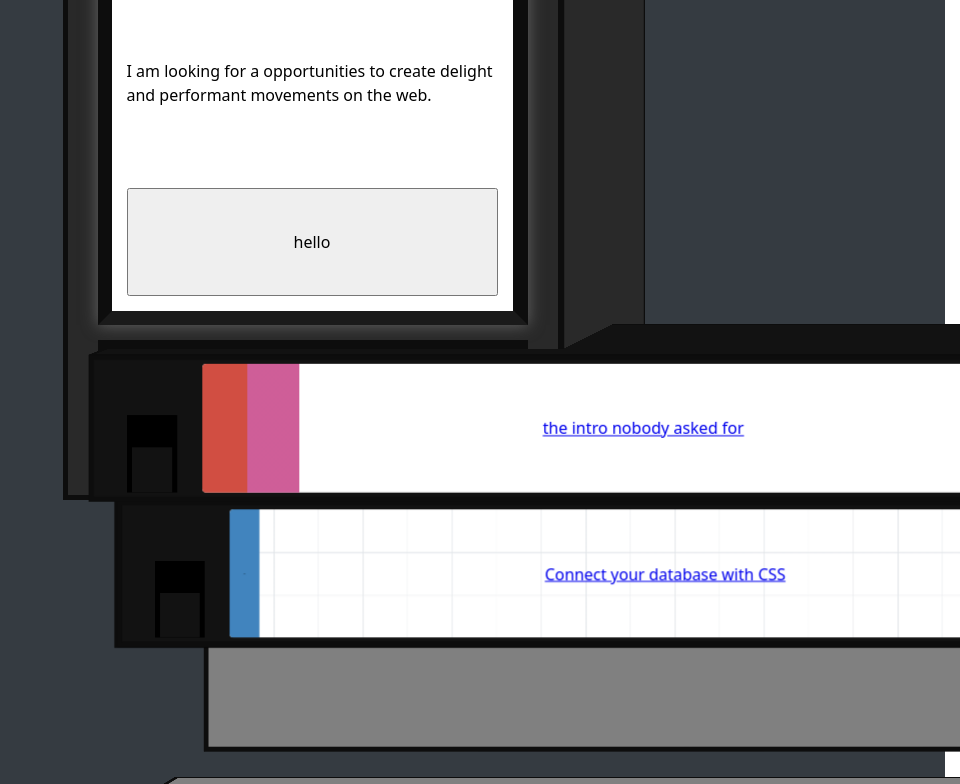
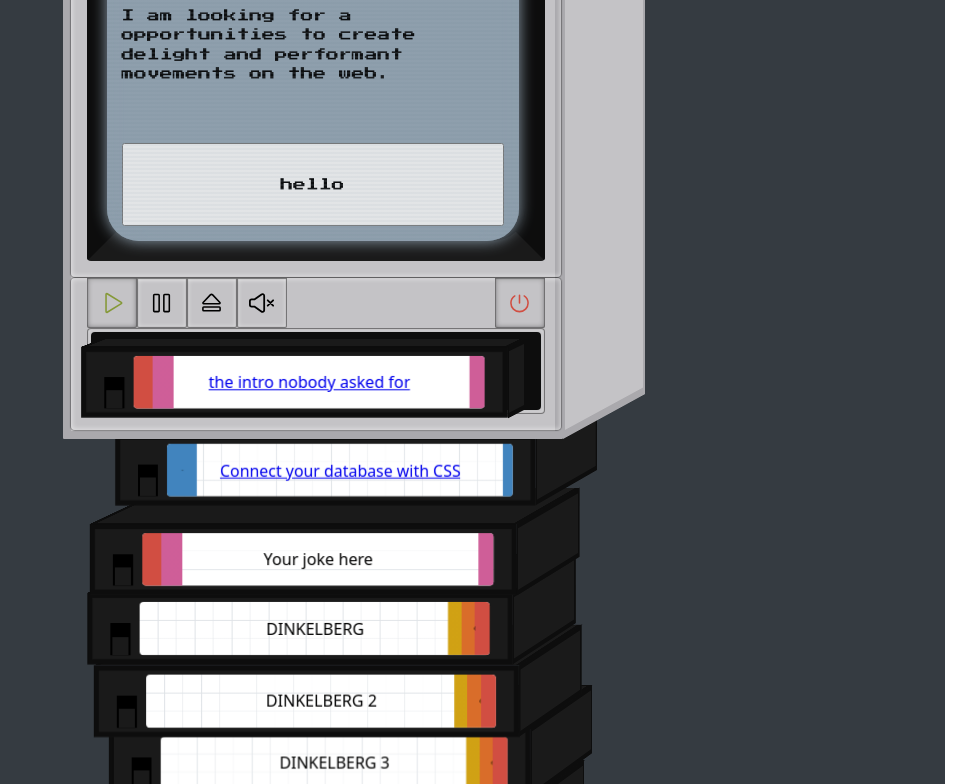
Before and after one commit to copyandpaetow/copyandpaetow.github.io, an Astro site: page / in a window 1280 px wide. Shown: the part 332-1116 px from the top of the page, without its empty margins (320-1280 px from the left). Built offline with nearby package versions, Linux system fonts and the light colour scheme; Astro itself is replaced by a stand-in of ours.

Commit message:
feat: make tv more realistic

```diff
--- a/src/components/Cassette.astro
+++ b/src/components/Cassette.astro
@@ -5,23 +5,21 @@ export interface Props {
 	decoType?: "a" | "b" | "c";
 	tapeType?: "blank" | "stripes" | "checked";
 	id?: string;
-	disabled?: boolean;
 }
 
-const { decoType = "a", tapeType = "blank", id, disabled } = Astro.props;
+const { decoType = "a", tapeType = "blank", id } = Astro.props;
 
 const randomNumber = (min: number, max: number) => {
 	return Math.floor(Math.random() * (max - min + 1) + min);
 };
 
-const randomXOffset = randomNumber(-7, 7);
-const randomZOffset = randomNumber(0, 100);
+const randomXOffset = randomNumber(-3, 3);
+const randomZOffset = randomNumber(10, 100);
 ---
 
 <article
 	class="cassette-scene"
 	{...id && { id }}
-	{...disabled && { "aria-disabled": "true" }}
 	style=`
 	--cassette-offset-x: ${randomXOffset}%;
 	--cassette-offset-z: ${randomZOffset}px;`
@@ -33,7 +31,6 @@ const randomZOffset = randomNumber(0, 100);
 			</div>
 		</div>
 	</Block>
-	<Block className={`cassette-cover ${disabled && "force-full-scene"}`} />
 	<slot name="screen" />
 </article>
 
@@ -41,50 +38,20 @@ const randomZOffset = randomNumber(0, 100);
 	@layer components {
 		.cassette-scene {
 			display: grid;
-			grid-template-columns:
-				[cover-start] var(--cover-offset-inline)
-				[cassette-start] 1fr
-				[cassette-end] var(--cover-offset-inline)
-				[cover-end];
-
-			grid-template-rows:
-				[cover-start] var(--cover-offset-block)
-				[cassette-start] 1fr
-				[cassette-end] var(--cover-offset-block)
-				[cover-end];
-
+			justify-items: center;
 			transform: translateX(calc(var(--cassette-offset-x))) translateZ(var(--cassette-offset-z));
-
-			&[aria-disabled="true"] {
-				transform: rotateY(180.01deg) rotateY(90.01deg) translateX(-50%) rotateY(-90.01deg);
-			}
-		}
-
-		.cassette-cover {
-			--block-background: grey;
-			--block-depth: calc(var(--cassette-depth));
-			--block-border: var(--border);
-
-			transform: rotateY(90.01deg) translateX(calc(var(--cover-offset-depth) * 2))
-				rotateY(-90.01deg);
-
-			grid-area: cover / cover;
-
-			& > [data-block-side="front"] {
-				height: 100%;
-				--block-background: hsla(0, 0%, 0%, 0.7);
-			}
+			font-size: var(--font--1);
 		}
 
 		.cassette {
-			--cassette-background: hsla(0, 0%, 7%, 1);
+			--cassette-background: hsla(0, 0%, 10%, 1);
 
 			--block-border: var(--border-width) solid var(--black);
 			--block-background: var(--cassette-background);
 			--block-aspect-ratio: var(--cassette-aspect-ratio);
 			--block-depth: calc(var(--cassette-depth));
 
-			grid-area: cassette / cassette;
+			grid-area: 1 / 1;
 
 			& > [data-block-side="front"] {
 				height: 100%;
@@ -125,6 +92,7 @@ const randomZOffset = randomNumber(0, 100);
 		}
 
 		.tape {
+			height: 100%;
 			background-color: white;
 			border-radius: 0.25rem;
 			display: grid;
@@ -154,6 +122,15 @@ const randomZOffset = randomNumber(0, 100);
 						var(--stripe-color) calc(33% + 1px)
 					),
 					repeating-linear-gradient(to right, white, white 5%, var(--stripe-color) calc(5% + 1px));
+			}
+
+			& > * {
+				height: 100%;
+				overflow: hidden;
+
+				-webkit-line-clamp: 2;
+				-webkit-box-orient: vertical;
+				display: -webkit-box;
 			}
 		}
 
--- a/src/components/CassetteScreen.astro
+++ b/src/components/CassetteScreen.astro
@@ -1,12 +1,13 @@
 ---
 export interface Props {
 	className?: string;
+	overlay?: "lines";
 }
 
-const { className = "" } = Astro.props;
+const { className = "", overlay = "" } = Astro.props;
 ---
 
-<section class=`cassette-content screen ${className}`>
+<section class=`cassette-content screen ${className} ${overlay}`>
 	<slot />
 </section>
 
@@ -14,10 +15,43 @@ const { className = "" } = Astro.props;
 	@layer components {
 		.screen {
 			--save-screen-padding: var(--space--1);
+			--screen-background: hsl(207.1, 15.9%, 61.76%);
 
+			border-radius: var(--screen-border-radius);
 			padding: var(--save-screen-padding);
-			background-color: white;
+			background-color: var(--screen-background);
 			overflow: hidden;
+			font-family: "Press Start 2P";
+			font-size: var(--font--2);
+
+			box-shadow:
+				inset 0px 0px 15px 0px var(--screen-background),
+				0px 0px 15px 0px var(--screen-background);
+
+			& h1 {
+				font-size: var(--font-1);
+			}
+
+			& h2 {
+				font-size: var(--font--1);
+			}
+		}
+
+		.lines {
+			position: relative;
+
+			&::after {
+				content: "";
+				position: absolute;
+				inset: 0;
+				background: linear-gradient(
+					to bottom,
+					hsla(207.1, 15.9%, 61.76%, 0.2) 50%,
+					hsla(207.1, 15.9%, 51.76%, 0.1) 50%
+				);
+				background-size: 100% 4px;
+				pointer-events: none;
+			}
 		}
 	}
 </style>
--- a/src/components/TV.astro
+++ b/src/components/TV.astro
@@ -1,5 +1,6 @@
 ---
 import TVButtons from "./TVButtons.astro";
+import StaticBackground from "./TVStaticBackground.astro";
 import Block from "./block.astro";
 export interface Props {
 	className?: string;
@@ -11,9 +12,14 @@ const { className = "" } = Astro.props;
 <div class=`tv-scene flat-scene ${className}`>
 	<Block className="tv">
 		<div slot="front" class="tv-front">
+			<div class="screen-module">
+				<StaticBackground className="static-background" />
+			</div>
+			<div class="vhs-player-module">
+				<TVButtons className="vhs-controls" />
+				<aside class="vhs-slot"></aside>
+			</div>
 			<aside class="static-background"></aside>
-			<aside class="cassette-slot"></aside>
-			<TVButtons className="buttons" />
 		</div>
 		<div slot="right" class="speaker"></div>
 		<div slot="left" class="speaker"></div>
@@ -29,56 +35,74 @@ const { className = "" } = Astro.props;
 		.tv-scene {
 			--tv-width: clamp(300px, calc(100vw - 2 * 1rem), 500px);
 			--tv-depth: 300px;
-			--tv-background: hsla(0, 0%, 16%, 1);
-			--tv-padding-block: var(--space--1);
-			--tv-padding-inline: var(--space--1);
+			--tv-background: hsl(255, 2%, 77%);
+			--tv-border-width: 2px;
+			--tv-outer-border-width: 2px;
+
+			--tv-dark: hsl(255, 2%, 22%);
+			--tv-light: hsl(255, 2%, 67%);
+
+			--tv-outer-border: var(--tv-outer-border-width) solid var(--tv-light);
+
+			--tv-inner-boxshadow: inset 0px 0px 1px 1px hsla(0, 0%, 0%, 0.5),
+				inset 0px 0px 5px 1px hsla(0, 0%, 100%, 0.5);
+
+			--cassette-depth: 220px;
+			--cassette-aspect-ratio: 4;
 
 			--cassettes-offset-z: calc((var(--tv-depth) - var(--cassette-depth)) / 2);
+			--cassette-active-offset-z: calc(var(--cassette-depth) / 4);
 
-			--cassette-depth: 220px;
-			--cassette-aspect-ratio: 5;
+			--module-padding: 0.75rem;
+			--module-border-radius: 0.25rem;
+			--module-gap: 1px;
 
-			--cover-offset-block: var(--space--3);
-			--cover-offset-inline: var(--space--2);
-			--cover-offset-depth: var(--space--2);
+			--screen-module-ratio: 1.2;
 
-			--tv-button-padding-block: var(--space--3);
-			--tv-button-font-size: var(--font--2);
-			--tv-buttons-padding-block-start: var(--space--1);
-
-			--cassette-slot-padding-block-start: var(--space--1);
-			--cassette-slot-height: calc(
-				(var(--tv-width) - var(--tv-padding-inline) * 2) / var(--cassette-aspect-ratio) +
-					var(--cover-offset-block) * 2
+			--screen-height: calc(
+				(
+					(var(--tv-width) - 2 * var(--tv-outer-border-width) - 2 * var(--module-padding)) /
+						var(--screen-module-ratio)
+				)
 			);
 
-			--screen-frame-block: var(--space--1);
-			--screen-frame-inline: var(--space--1);
+			--screen-background: black;
+			--screen-border-radius: 1rem;
+			--screen-padding: 0.5rem;
+
+			--vhs-controls-height: 50px;
+			--vhs-padding: 0.25rem;
+			--vhs-slot-ratio: calc(var(--cassette-aspect-ratio) - 0.25);
+
+			--vhs-slot-width: calc(
+				var(--tv-width) - 2 * var(--module-padding) - 2 * var(--tv-outer-border-width)
+			);
+
+			--vhs-slot-height: calc((var(--vhs-slot-width) / (var(--vhs-slot-ratio))));
+
+			--tv-height: calc(
+				var(--screen-height) + var(--vhs-controls-height) + var(--vhs-slot-height) + 2 *
+					var(--vhs-padding) + 2 * var(--tv-outer-border-width) + 3 * var(--module-padding) +
+					var(--module-gap) * 2
+			);
+
+			--screen-border-offset: calc(var(--tv-outer-border-width) + var(--module-padding));
 
 			width: var(--tv-width);
 
-			@media (min-width: 28rem) {
-				--cassette-aspect-ratio: 6;
+			@media (min-width: 22rem) {
+				--cassette-aspect-ratio: 5;
+				--screen-padding: 1rem;
+				--screen-border-radius: 1.5rem;
+				--tv-outer-border-width: 4px;
 			}
 
-			@media (min-width: 32rem) {
-				--cassette-aspect-ratio: 7;
-				--tv-padding-inline: var(--space-1);
-				--tv-padding-block: var(--space-1);
-			}
-		}
-
-		@media (min-width: 28rem) {
-			.tv-scene {
+			@media (min-width: 28rem) {
+				--module-padding: 1rem;
+				--screen-padding: 1.25rem;
+				--screen-border-radius: 2rem;
 				--cassette-aspect-ratio: 6;
-			}
-		}
-
-		@media (min-width: 32rem) {
-			.tv-scene {
-				--cassette-aspect-ratio: 7;
-				--tv-padding-inline: var(--space-1);
-				--tv-padding-block: var(--space-1);
+				--tv-outer-border-width: 8px;
 			}
 		}
 
@@ -98,73 +122,108 @@ const { className = "" } = Astro.props;
 		.tv {
 			--block-depth: var(--tv-depth);
 			--block-background: var(--tv-background);
-			--block-border: var(--border);
+			--block-border: var(--tv-outer-border);
+
+			& > * {
+				border-radius: calc(var(--tv-border-width) / 2);
+			}
 		}
 
 		.tv-front {
 			height: 100%;
 			display: grid;
+			row-gap: var(--module-gap);
+		}
+
+		.screen-module {
+			aspect-ratio: var(--screen-module-ratio);
+			padding: var(--module-padding);
+
+			border-radius: var(--module-border-radius);
+			box-shadow:
+				0px 0px 1px 1px hsla(0, 0%, 0%, 0.33),
+				inset 0px 0px 5px 1px hsla(0, 0%, 100%, 0.5);
+
+			display: grid;
+			grid-template-columns:
+				[full-screen-start] var(--screen-padding)
+				[screen-content-start] 1fr
+				[screen-content-end] var(--screen-padding)
+				[full-screen-end];
+
 			grid-template-rows:
-				[frame-start] var(--screen-frame-block)
-				[screen-start] max-content
-				[screen-end] var(--screen-frame-block)
-				[frame-end cassette-padding-start] var(--cassette-slot-padding-block-start)
-				[cassette-padding-end cassette-slot-start] max-content
-				[cassette-slot-end buttons-padding-start] var(--tv-buttons-padding-block-start)
-				[buttons-padding-end buttons-start] max-content
-				[buttons-end];
-
-			grid-template-columns:
-				[frame-start] var(--screen-frame-block)
-				[center-start] 1fr
-				[center-end] var(--screen-frame-inline)
-				[frame-end];
-
-			padding: var(--tv-padding-block) var(--tv-padding-inline);
+				[full-screen-start] var(--screen-padding)
+				[screen-content-start] calc(var(--screen-height) - 2 * var(--screen-padding))
+				[screen-content-end] var(--screen-padding)
+				[full-screen-end];
 
 			&::before {
 				content: "";
-				grid-area: frame/frame;
-				width: 100%;
-				aspect-ratio: 1;
-				border-inline: var(--screen-frame-inline) solid var(--black);
-				border-block: var(--screen-frame-block) solid var(--light-black);
-				box-shadow:
-					inset 0px 0px 15px 0px hsl(0, 0%, 60%),
-					0px 0px 15px 0px hsl(0, 0%, 40%);
+				grid-area: full-screen / full-screen;
+				background: var(--screen-background);
+				border-radius: var(--module-border-radius);
+				border-inline: var(--screen-border-radius) solid var(--black);
+				border-block: var(--screen-border-radius) solid var(--light-black);
 			}
 
-			.static-background {
-				grid-area: screen/center;
-				background: repeating-radial-gradient(circle at 50% 50%, white, black 0.00085px);
+			&::after {
+				content: "";
+				grid-area: screen-content / screen-content;
+				border-radius: var(--screen-border-radius);
+				background: var(--black);
 			}
 
-			.cassette-slot {
-				grid-area: cassette-slot/frame;
+			> .static-background {
+				grid-area: screen-content / screen-content;
+				border-radius: var(--screen-border-radius);
 				background: var(--black);
-				height: var(--cassette-slot-height);
+				z-index: 1;
+				opacity: 0;
+			}
+		}
+
+		.vhs-player-module {
+			padding: var(--module-padding);
+			border-radius: var(--module-border-radius);
+			padding-top: 0;
+
+			box-shadow:
+				0px 0px 1px 1px hsla(0, 0%, 0%, 0.33),
+				inset 0px 0px 5px 1px hsla(0, 0%, 100%, 0.5);
+		}
+
+		.vhs-controls {
+			border-radius: var(--module-border-radius);
+			height: var(--vhs-controls-height);
+		}
+
+		.vhs-slot {
+			border-radius: var(--module-border-radius);
+
+			padding: var(--vhs-padding);
+			padding-top: 0;
+			height: calc(var(--vhs-slot-height) + 2 * var(--vhs-padding));
+			box-shadow: var(--tv-inner-boxshadow);
+
+			&::before {
+				content: "";
+				position: absolute;
+				inset: var(--vhs-padding);
+				background: var(--black);
+				border-radius: var(--module-border-radius);
 			}
 
-			.buttons {
-				grid-area: buttons/frame;
-			}
-
-			.cassette-slot::after {
+			&::after {
 				content: "Copy and Paetow VHS Player deluxe";
-				grid-area: tv-slot/center;
 				background: var(--tv-background);
-				position: relative;
-				width: calc(100% - 2 * (var(--border-width)));
-				height: calc(100% - 2 * (var(--border-width)));
-				left: var(--border-width);
-				top: var(--border-width);
+				position: absolute;
+				inset: calc(var(--vhs-padding) + var(--tv-border-width));
 				transform: rotateX(-90.01deg);
 				transform-origin: top;
 				transition: transform 400ms ease 400ms;
 				display: grid;
 				place-content: center;
 				font-weight: bold;
-				color: goldenrod;
 			}
 		}
 
@@ -172,28 +231,45 @@ const { className = "" } = Astro.props;
 			display: grid;
 			grid-auto-flow: row;
 			grid-auto-rows: max-content;
-			padding-inline: var(--tv-padding-inline);
 			row-gap: 2px;
+
+			.cassette {
+				height: calc(var(--vhs-slot-height) - 2 * var(--vhs-padding));
+				aspect-ratio: var(--cassette-aspect-ratio);
+			}
 
 			&:not(:has(:target)) > article:first-of-type,
 			& :target {
-				--button-line-height: 1.1;
-				--button-panel-height: calc(var(--tv-button-font-size) * var(--button-line-height));
-				--first-cassette-offset: calc(
-					(
-							var(--tv-padding-block) + var(--tv-buttons-padding-block-start) +
-								var(--cassette-slot-padding-block-start) + var(--button-panel-height) +
-								var(--cassette-slot-height) + var(--cover-offset-block) * 2
-						) * -1
-				);
+				transform: none;
+				margin-top: calc(var(--tv-height) * -1);
+				height: var(--tv-height);
+				width: var(--tv-width);
 
-				transform: none;
-				margin-top: var(--first-cassette-offset);
+				display: grid;
+				grid-template-columns:
+					var(--screen-border-offset) [content-start] var(--screen-padding) [screen-start] 1fr [screen-end] var(
+						--screen-padding
+					)
+					[content-end] var(--screen-border-offset);
+				grid-template-rows:
+					var(--screen-border-offset) var(--screen-padding) [screen-start] calc(
+						var(--screen-height) - 2 * var(--screen-padding)
+					)
+					[screen-end] var(--screen-padding) var(--module-padding) var(--vhs-controls-height)
+					var(--vhs-padding)
+					[vhs-slot-start]
+					var(--vhs-slot-height)
+					[vhs-slot-end]
+					var(--vhs-padding)
+					var(--screen-border-offset);
 			}
 
 			&:not(:has(:target)) > article:first-of-type .cassette,
 			& :target .cassette {
-				transform: translateZ(calc(var(--cassettes-offset-z) * 2));
+				grid-area: vhs-slot / content;
+
+				transform: translateZ(calc(var(--cassettes-offset-z) + var(--cassette-active-offset-z)))
+					translateY(calc(var(--vhs-padding) * 2));
 			}
 
 			& > article:nth-of-type(2) {
@@ -201,34 +277,14 @@ const { className = "" } = Astro.props;
 			}
 
 			.screen {
-				--screen-width: calc(
-					var(--tv-width) - (2 * var(--screen-frame-inline)) - (2 * var(--tv-padding-inline)) -
-						(2 * var(--border-width)) + 1px
-				);
-				--screen-offset: calc(
-					(
-							var(--screen-width) + (var(--screen-frame-block) / 2) +
-								(var(--cassette-slot-padding-block-start)) + var(--cover-offset-block) * 2
-						) * -1
-				);
-
 				transform: translateZ(var(--cassettes-offset-z));
 				display: none;
-				position: absolute;
-				width: calc(var(--screen-width));
-				aspect-ratio: 1;
-				top: var(--screen-offset);
-				left: calc(var(--cassettes-offset-z) / 2 - 1px);
+				grid-area: screen / screen;
 			}
 
 			&:not(:has(:target)) > article:first-of-type .screen,
 			& :target .screen {
 				display: grid;
-			}
-
-			&:not(:has(:target)) > article:first-of-type .cassette-cover,
-			& :target .cassette-cover {
-				display: none;
 			}
 
 			> :target {
@@ -239,18 +295,18 @@ const { className = "" } = Astro.props;
 
 		.speaker {
 			--grill-separator: var(--space--1);
-			--grill-spacing: 2px;
+			--grill-spacing: 4px;
 
 			display: grid;
-			place-content: end center;
+			place-content: start center;
 			height: 100%;
-			width: var(--block-depth);
-			padding: var(--tv-padding-block) var(--tv-padding-inline);
+			width: 100%;
+			padding: var(--module-padding);
 
 			&::before {
 				content: "";
 				aspect-ratio: 2.5;
-				width: calc(var(--block-depth) - var(--tv-padding-inline) * 2);
+				width: calc(var(--tv-depth) * 0.8);
 				display: block;
 
 				background: linear-gradient(
@@ -264,8 +320,8 @@ const { className = "" } = Astro.props;
 					repeating-linear-gradient(
 						transparent,
 						transparent var(--grill-spacing),
-						var(--black) var(--grill-spacing),
-						var(--black) calc(var(--grill-spacing) * 2)
+						var(--tv-light) var(--grill-spacing),
+						var(--tv-light) calc(var(--grill-spacing) * 2)
 					);
 			}
 		}
--- a/src/components/TVButtons.astro
+++ b/src/components/TVButtons.astro
@@ -1,5 +1,9 @@
 ---
-import Block from "./block.astro";
+import Power from "./icons/power.svg?raw";
+import Play from "./icons/play.svg?raw";
+import Pause from "./icons/pause.svg?raw";
+import Eject from "./icons/eject.svg?raw";
+import Mute from "./icons/mute.svg?raw";
 
 export interface Props {
 	className?: string;
@@ -10,87 +14,75 @@ const { className = "" } = Astro.props;
 
 <section class=`button-panel ${className}`>
 	<label for="controls-play">
-		<Block>
-			<span slot="front">play</span>
-			<input slot="front" type="radio" name="controls" id="controls-play" checked />
-		</Block>
+		<Fragment set:html={Play} />
+		<input slot="front" type="radio" name="controls" id="controls-play" checked />
 	</label>
 	<label for="controls-pause">
-		<Block>
-			<span slot="front">pause</span>
-			<input slot="front" type="radio" name="controls" id="controls-pause" />
-		</Block>
+		<Fragment set:html={Pause} />
+		<input slot="front" type="radio" name="controls" id="controls-pause" />
 	</label>
 	<label for="controls-eject">
-		<Block>
-			<span slot="front">eject</span>
-			<input slot="front" type="radio" name="controls" id="controls-eject" />
-		</Block>
+		<Fragment set:html={Eject} />
+		<input slot="front" type="radio" name="controls" id="controls-eject" />
+	</label>
+
+	<label for="controls-mute">
+		<Fragment set:html={Mute} />
+		<input slot="front" type="checkbox" name="power" id="controls-mute" />
 	</label>
 
 	<label for="controls-power">
-		<Block>
-			<span slot="front">power</span>
-			<input slot="front" type="checkbox" name="power" id="controls-power" checked />
-		</Block>
+		<Fragment set:html={Power} />
+		<input slot="front" type="checkbox" name="power" id="controls-power" checked />
 	</label>
 </section>
 
 <style is:global>
 	@layer components {
 		.button-panel {
-			--tv-button-depth: 25px;
-			--tv-button-gap: var(--space--3);
-			--tv-button-padding-inline: var(--space--2);
-
-			--block-depth: var(--tv-button-depth);
-			--block-background: var(--tv-background);
-			--block-border: var(--border);
-
 			display: grid;
-			grid-template-columns: max-content max-content max-content 1fr max-content;
-			grid-template-areas: "play pause eject power-light power";
-			justify-items: end;
-			gap: var(--tv-button-gap);
-			font-size: var(--tv-button-font-size);
-
-			@media (min-width: 25rem) {
-				--tv-button-font-size: var(--font--1);
-			}
-
-			&::after {
-				--light-color: green;
-
-				content: "";
-				height: calc(100% / 3);
-				aspect-ratio: 2.5;
-				background-color: var(--light-color);
-				grid-area: 1 / power-light;
-				align-self: center;
-				transform: translateX(calc(var(--tv-button-padding-block) * -1));
-				box-shadow: 0px 0px 5px var(--light-color);
-			}
+			grid-template-columns: max-content max-content max-content max-content 1fr max-content;
+			grid-template-areas: "play pause eject mute . power";
 
 			> label {
-				height: var(--tv-panel-height);
-				transform: translateZ(calc(var(--tv-button-depth) + 4px));
 				cursor: pointer;
 				color: white;
 				transition: transform 100ms ease;
+				box-shadow: var(--tv-inner-boxshadow);
+
+				aspect-ratio: 1;
+				height: var(--vhs-controls-height);
+				display: grid;
+				border-radius: 2px;
+				border-start-start-radius: 0;
+				border-start-end-radius: 0;
 			}
 
-			> label span {
-				padding: var(--tv-button-padding-block) var(--tv-button-padding-inline);
+			> label > svg {
+				width: 50%;
+				place-self: center;
+			}
+
+			> label:last-of-type {
+				grid-area: 1 / power;
 			}
 
 			> label:has(:checked) {
-				transform: translateZ(calc(var(--tv-button-depth) / 3)) translateY(2px);
-				box-shadow: 4px -4px 0 var(--black);
+				box-shadow:
+					inset 0px 0px 1px 1px hsla(0, 0%, 0%, 0.33),
+					inset 0px 0px 5px 1px hsla(0, 0%, 0%, 0.33);
 			}
 
-			& [data-block-side="front"] {
-				display: grid;
-				place-content: center;
+			> label:has(:checked) path {
+				fill: var(--green);
+			}
+			> label:has(#controls-power:checked) path {
+				fill: var(--red);
+			}
+
+			> label:has(#controls-mute:checked) path {
+				fill: transparent;
+				stroke: var(--green);
 			}
 
 			& input {
@@ -112,13 +104,22 @@ const { className = "" } = Astro.props;
 			}
 
 			.cassette {
-				transform: translateZ(3000px);
-				transition: transform 200ms ease 200ms;
+				transform: translateZ(3500px);
+				transition: transform 300ms ease 200ms;
 			}
 		}
 
 		:has(#controls-eject:checked) .cassette-slot::after {
 			transform: translateZ(1px) rotateX(0deg);
+		}
+
+		:has(#controls-eject:checked) .static-background {
+			opacity: 1;
+		}
+
+		:has(#controls-power:not(:checked)):has(#controls-eject:checked) .static-background {
+			scale: 0;
+			transition: scale 200ms ease;
 		}
 
 		:has(#controls-power:not(:checked)):not(:has(:target)) .cassettes > article:first-of-type,
@@ -128,16 +129,5 @@ const { className = "" } = Astro.props;
 				transition: scale 200ms ease;
 			}
 		}
-
-		:has(#controls-power:not(:checked)) .static-background {
-			background: var(--black);
-		}
-
-		:has(#controls-power:not(:checked)) .button-panel::after {
-			--light-color: var(--red);
-		}
-		:has(#controls-power:not(:checked)) .tv-front::before {
-			box-shadow: none;
-		}
 	}
 </style>
--- /dev/null
+++ b/src/components/TVStaticBackground.astro
@@ -0,0 +1,31 @@
+---
+export interface Props {
+	className?: string;
+}
+
+const { className } = Astro.props;
+---
+
+<svg
+	xmlns="http://www.w3.org/2000/svg"
+	width="100%"
+	height="100%"
+	{...className && { class: className }}
+>
+	<filter id="noiseFilter">
+		<feTurbulence baseFrequency=".5" seed="0" type="fractalNoise" result="static">
+			<animate
+				attributeName="seed"
+				values="0;100"
+				dur="1000ms"
+				repeatCount="indefinite"
+				begin="controls-eject.change"></animate>
+		</feTurbulence>
+	</filter>
+	<rect width="100%" height="100%" filter="url(#noiseFilter)"></rect>
+</svg>
+
+<style is:global>
+	@layer components {
+	}
+</style>
--- a/src/pages/index.astro
+++ b/src/pages/index.astro
@@ -8,7 +8,6 @@ import CassetteScreen from "../components/CassetteScreen.astro";
 <script>
 	/*
 
-- maybe add antennas
 - add navbar with home, overview (see all routes) and settings
 => 3D rotate
 => enable sticky
@@ -29,7 +28,7 @@ import CassetteScreen from "../components/CassetteScreen.astro";
 */
 </script>
 
-<Layout title="Bewegung">
+<Layout title="Copy and Paetow">
 	<nav></nav>
 
 	<header></header>
@@ -38,7 +37,7 @@ import CassetteScreen from "../components/CassetteScreen.astro";
 		<TV>
 			<Cassette decoType="c" id="1">
 				<a href="#1">the intro nobody asked for</a>
-				<CassetteScreen slot="screen">
+				<CassetteScreen slot="screen" overlay="lines">
 					<h1>Hi, Lucas here</h1>
 					<p>
 						I am looking for a opportunities to create delight and performant movements on the web.
```
Also changed, not shown: src/components/icons/eject.svg (added), src/components/icons/mute.svg (added), src/components/icons/pause.svg (added), src/components/icons/play.svg (added), src/components/icons/power.svg (added).
